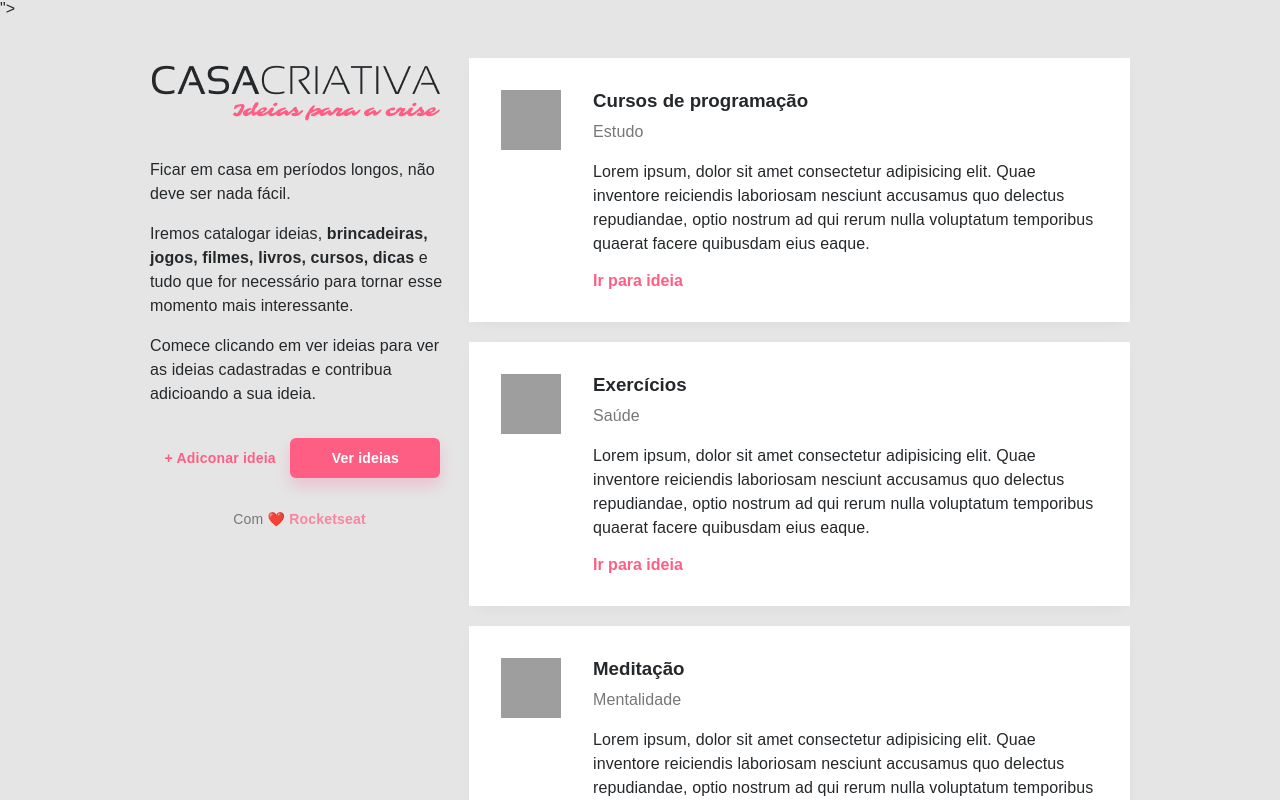
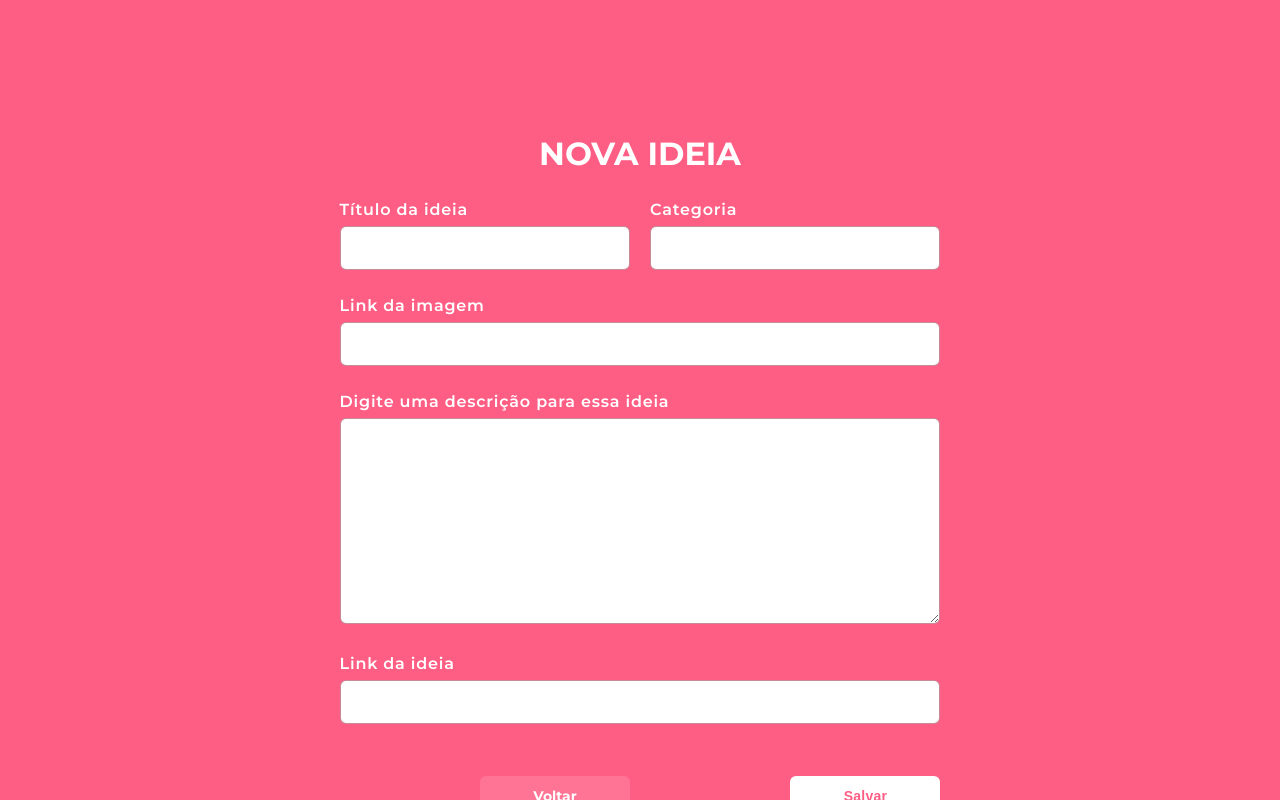
Before and after one commit to arfernanda/workshopdev-rocketseat, a plain HTML site: page index.html in a window 1280 px wide. Both pictures are taken after a click on the button "+ Adiconar ideia". Shown: the top 800 px of the page. Drawn offline with Linux system fonts and the light colour scheme; grey boxes are pictures that could not be loaded.

Commit message:
Adiciona o formulário de ideias

```diff
--- a/index.html
+++ b/index.html
@@ -3,11 +3,8 @@
 
 <head>
   <meta charset="UTF-8">
-  <title>
-    Casa criativa
-  </title>
-  <link rel="stylesheet" href="<link href="
-    https://fonts.googleapis.com/css?family=Montserrat:300,400,600,700,900&display=swap" rel="stylesheet">">
+  <title> Casa criativa </title>
+  <link href="https://fonts.googleapis.com/css?family=Montserrat:300,400,600,700,900&display=swap" rel="stylesheet">
   <link rel="stylesheet" href="style.css">
 </head>
 
@@ -35,7 +32,7 @@
       </main>
 
       <section id="buttons">
-        <button>+ Adiconar ideia</button>
+        <button onclick="onOff()">+ Adiconar ideia</button>
         <button class="fat"> Ver ideias</button>
       </section>
 
@@ -91,6 +88,45 @@
     </section>
   </div>
 
+  <!-- Modal -->
+  <div id="modal" class="hide">
+    <div class="content">
+      <h1>Nova Ideia</h1>
+      <form action="">
+
+        <div class="wrapper">
+          <label for="tile">Título da ideia</label>
+          <input type="text" name="title">
+        </div>
+
+        <div class="input-wrapper">
+          <label for="category">Categoria</label>
+          <input type="text" name="category">
+        </div>
+
+        <div class="input-wrapper">
+          <label for="image">Link da imagem</label>
+          <input type="url" name="image">
+        </div>
+
+        <div class="input-wrapper">
+          <label for="description">Digite uma descrição
+            para essa ideia</label>
+          <textarea name="description" cols="30" rows="10">
+          </textarea>
+        </div>
+
+        <div class="input-wrapper">
+          <label for="link">Link da ideia</label>
+          <input type="url" name="link">
+        </div>
+
+        <a href="#" onclick="onOff()">Voltar</a>
+        <button>Salvar</button>
+
+      </form>
+    </div>
+  </div>
 
   <script src="scripts.js"></script>
 </body>
--- a/scripts.js
+++ b/scripts.js
@@ -1,6 +1,5 @@
-document.querySelector("button.fat")
-  .addEventListener("click", function () {
-    document.querySelector("footer")
-      .classList
-      .toggle("hide")
-  })
+function onOff() {
+  document.querySelector("#modal")
+    .classList
+    .toggle("hide")
+}
--- a/style.css
+++ b/style.css
@@ -3,10 +3,6 @@
   color: #25282B;
   margin: 0;
   font-family: 'Montserrat', sans-serif;
-}
-
-.hide {
-  display: none;
 }
 
 a{
@@ -94,10 +90,11 @@
 
 .idea{
   display: flex;
-  margin-bottom: 20px;
   background-color: white;
+  margin-bottom: 32px;
   box-shadow: 0 4px 16px -8px rgba(1, 1, 1, 0.1);
   padding: 32px;
+  border-radius: 8px;
 }
 
 .idea img{
@@ -118,3 +115,105 @@
 .idea .description{
   margin: 16px 0;
 }
+
+/* modal */
+#modal{
+  background: #FF5E84;
+  position: absolute;
+  top: 0;
+  width: 100vw;
+  height: 100vh;
+  display: flex;
+  align-items: center;
+  justify-content: center;
+  transition: 400ms;
+}
+
+#modal .content{
+  margin-top: 128px;
+  color: white;
+}
+
+#modal .content h1{
+  text-align: center;
+  text-transform: uppercase;
+}
+
+#modal form{
+  width: 80%;
+  max-width: 800px;
+  margin: 0 auto;
+  display: grid;
+  grid-template-columns: 1fr 1fr;
+  gap: 20px;
+}
+
+.content form div:nth-child(3),
+.content form div:nth-child(4),
+.content form div:nth-child(5){
+  grid-column-start: span 2;
+}
+
+form input, textarea{
+  width: 100%;
+  padding: 12px;
+  box-sizing: border-box;
+  border-radius: 6px;
+  border: 1px solid rgba(141, 25, 52, 0.5);
+  outline: none;
+  font-size: 16px;
+}
+
+form label{
+  font-weight: 600;
+  line-height: 32px;
+  letter-spacing: 0.8px;
+}
+
+form a{
+  width: 150px;
+  height: 40px;
+  font-size: 14px;
+  font-weight: bold;
+
+  background-color: #FFFFFF22;
+  color: white;
+
+  display: flex;
+  align-items: center;
+  justify-content: center;
+  border-radius: 6px;
+
+  align-self: end;
+  justify-self: end;
+
+  transition: 400ms;
+}
+
+form a:hover{
+  background: white;
+  color: #FF5E84;
+}
+
+form button{
+  background: white;
+  width: 150px;
+  height: 40px;
+  border-radius: 6px;
+  cursor: pointer;
+  margin-top: 32px;
+  grid-column: 2;
+  justify-self: end;
+  transition: 400ms;
+}
+
+form button:hover{
+  background-color: #0984E3;
+  color: white;
+  text-decoration: none;
+}
+
+#modal.hide {
+  opacity: 0;
+  visibility: hidden;
+}
```
